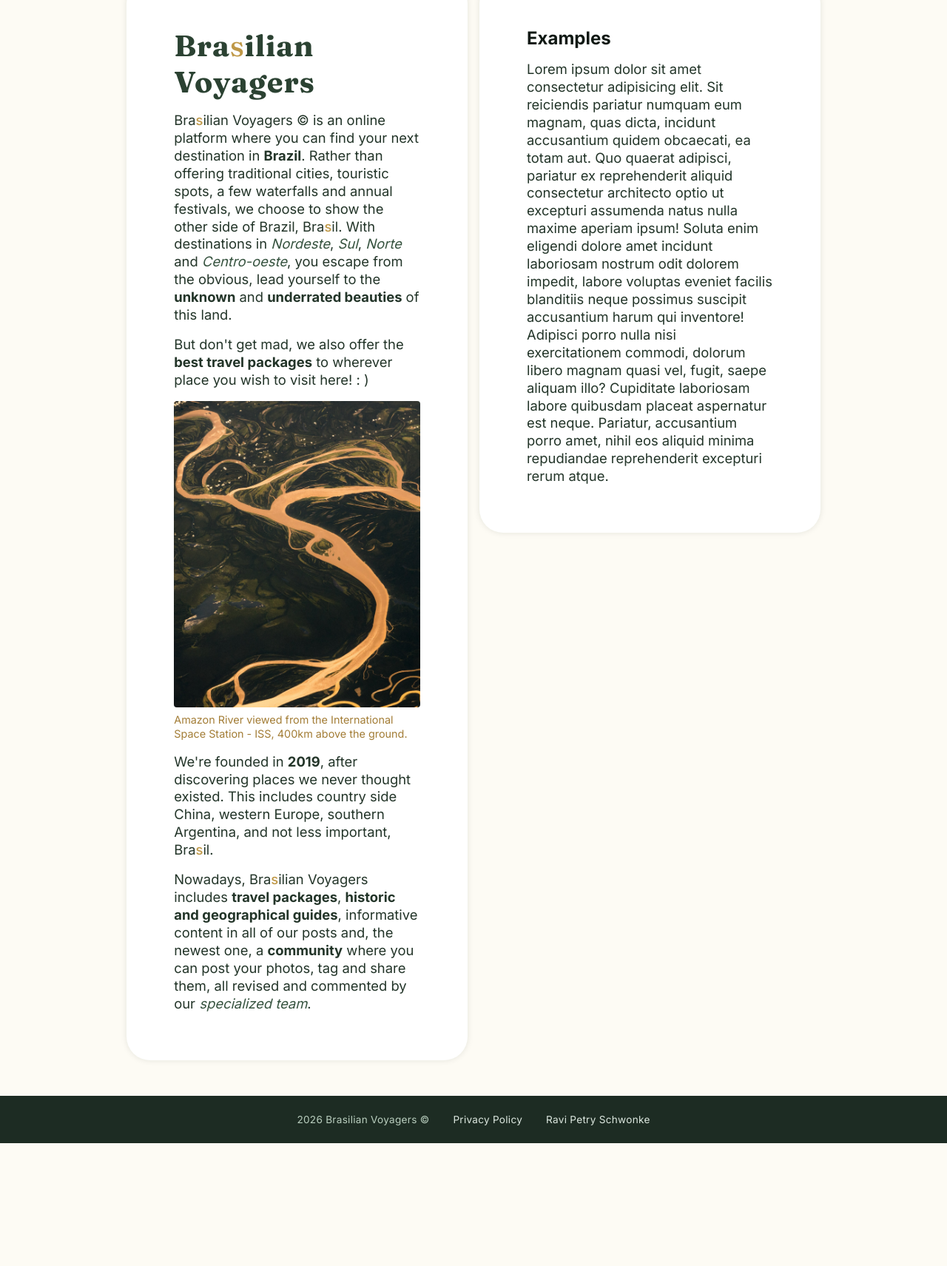
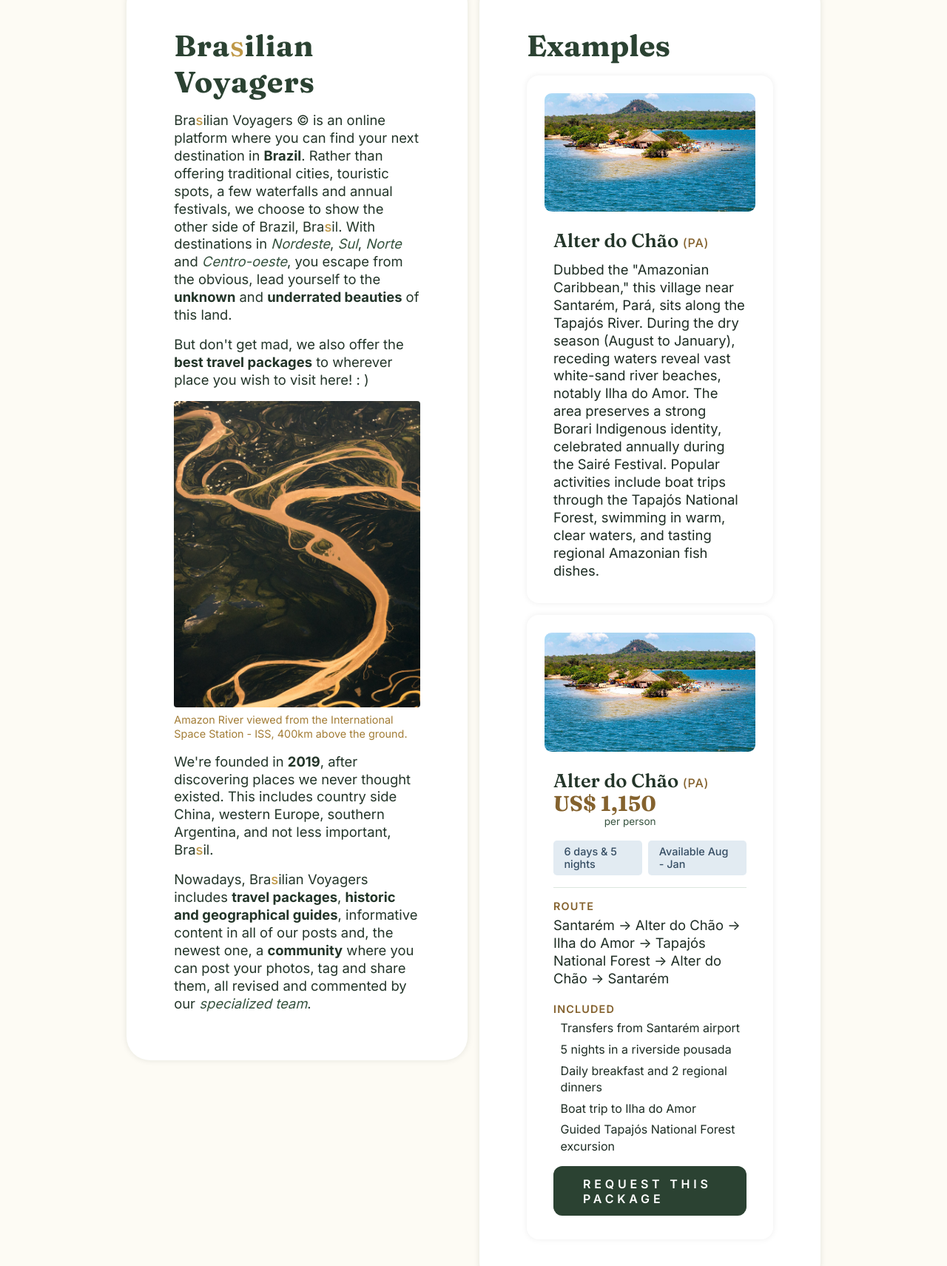
Before and after one commit to Ravii-873/Neps-Academy---My-First-Website-in-HTML-and-CSS, a plain HTML site: page index.html in a window 1280 px wide. Shown: the part 145-1856 px from the top of the page at 74% size. Before the commit the page ends 1690 px from the top, so only its background shows below. Drawn offline with Linux system fonts and the light colour scheme.

Commit message:
feat(home page): add examples

```diff
--- a/index.html
+++ b/index.html
@@ -64,14 +64,51 @@
 
     <section id="examples">
       <h2>Examples</h2>
-      <p>Lorem ipsum dolor sit amet consectetur adipisicing elit. Sit reiciendis pariatur numquam eum magnam, quas
-        dicta, incidunt accusantium quidem obcaecati, ea totam aut. Quo quaerat adipisci, pariatur ex reprehenderit
-        aliquid consectetur architecto optio ut excepturi assumenda natus nulla maxime aperiam ipsum! Soluta enim
-        eligendi dolore amet incidunt laboriosam nostrum odit dolorem impedit, labore voluptas eveniet facilis
-        blanditiis neque possimus suscipit accusantium harum qui inventore! Adipisci porro nulla nisi exercitationem
-        commodi, dolorum libero magnam quasi vel, fugit, saepe aliquam illo? Cupiditate laboriosam labore quibusdam
-        placeat aspernatur est neque. Pariatur, accusantium porro amet, nihil eos aliquid minima repudiandae
-        reprehenderit excepturi rerum atque.</p>
+      <article class="place-card">
+        <img src="./images/alter-do-chao.jpg" alt="White-sand river beach on the Tapajós River at Alter do Chão">
+        <div class="place-info">
+          <h3>Alter do Chão <span>(PA)</span></h3>
+          <p>Dubbed the "Amazonian Caribbean," this village near Santarém, Pará, sits along the Tapajós River. During
+            the
+            dry season (August to January), receding waters reveal vast white-sand river beaches, notably Ilha do
+            Amor.
+            The area preserves a strong Borari Indigenous identity, celebrated annually during the Sairé Festival.
+            Popular
+            activities include boat trips through the Tapajós National Forest, swimming in warm, clear waters, and
+            tasting
+            regional Amazonian fish dishes.</p>
+        </div>
+      </article>
+      <article class="package-card">
+        <img src="./images/alter-do-chao.jpg" alt="White-sand river beach on the Tapajós River at Alter do Chão">
+        <div class="package-info">
+          <div class="package-header">
+            <h3>Alter do Chão <span>(PA)</span></h3>
+            <p class="package-price"><strong>US$ 1,150</strong><span>per person</span></p>
+          </div>
+          <ul class="package-tags">
+            <li>6 days & 5 nights</li>
+            <li class="tag-season">Available Aug - Jan</li>
+          </ul>
+          <div class="package-details">
+            <div class="package-section">
+              <h4>Route</h4>
+              <p>Santarém -> Alter do Chão -> Ilha do Amor -> Tapajós National Forest -> Alter do Chão -> Santarém</p>
+            </div>
+            <div class="package-section">
+              <h4>Included</h4>
+              <ul class="package-included">
+                <li>Transfers from Santarém airport</li>
+                <li>5 nights in a riverside pousada</li>
+                <li>Daily breakfast and 2 regional dinners</li>
+                <li>Boat trip to Ilha do Amor</li>
+                <li>Guided Tapajós National Forest excursion</li>
+              </ul>
+            </div>
+          </div>
+          <a class="package-cta" href="contact.html">Request this package</a>
+        </div>
+      </article>
     </section>
   </main>
 
--- a/style.css
+++ b/style.css
@@ -179,6 +179,7 @@ main {
 }
 
 #what-is h1,
+#examples h2,
 #contact h1,
 #about h1 {
   font-family: var(--font-display);
@@ -226,11 +227,6 @@ main {
   font-weight: 100;
   color: var(--yellow-burnt-600);
 }
-
-/* #examples {
-
-} */
-
 
 #about {
   display: flex;
```
